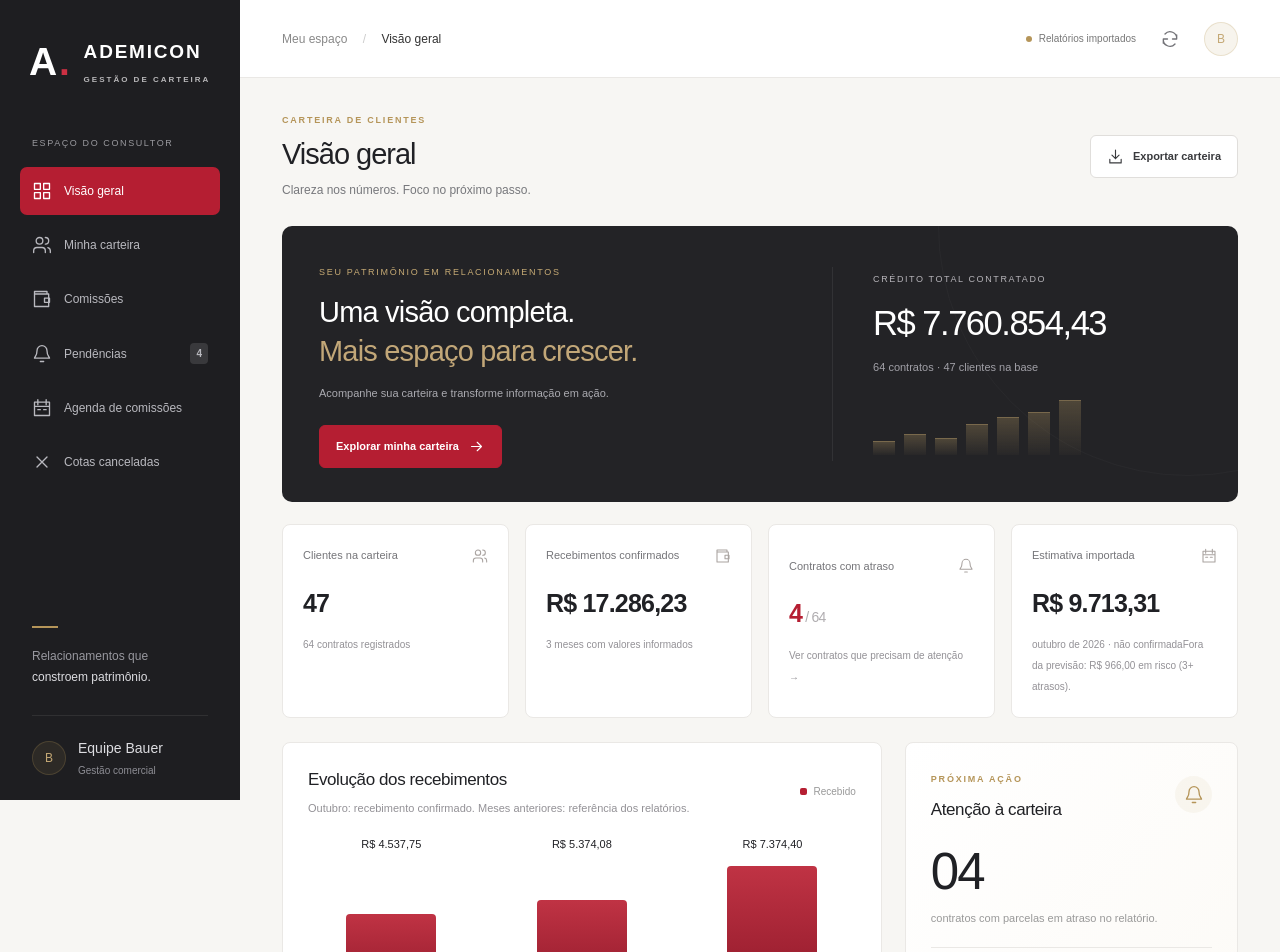
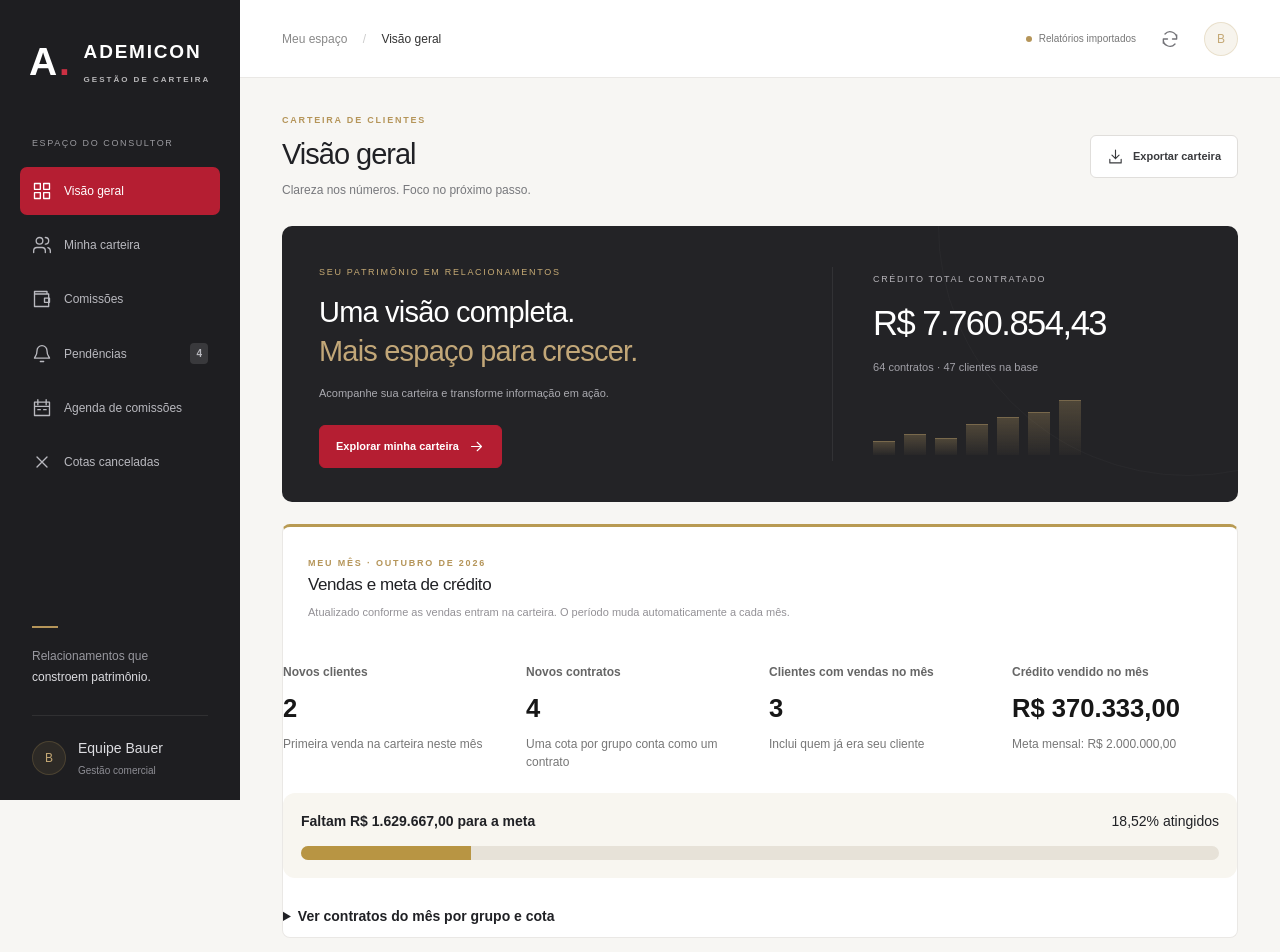
Before and after one commit to bauerenati-stack/carteira-clientes, a Next.js app: page / in a window 1280 px wide. Shown: the top 952 px of the page. Built offline with nearby package versions, Linux system fonts and the light colour scheme.

Commit message:
Adiciona indicadores de vendas do mês e meta mensal de crédito de R$ 2 milhões

```diff
--- /dev/null
+++ b/app/components/vendas-do-mes.tsx
@@ -0,0 +1,26 @@
+"use client";
+import { useEffect, useState } from "react";
+import { META_CREDITO_MENSAL, vendasMensais, type VendaDaCarteira } from "@/lib/vendas-mensais";
+const dinheiro = (n: number) => n.toLocaleString("pt-BR", {style:"currency",currency:"BRL"});
+export function VendasDoMes({ clientes }: { clientes: VendaDaCarteira[] }) {
+  const [periodo, setPeriodo] = useState("");
+  useEffect(() => {
+    const partes = new Intl.DateTimeFormat("en-US", {timeZone:"America/Sao_Paulo",year:"numeric",month:"2-digit"}).formatToParts(new Date());
+    setPeriodo(`${partes.find(p => p.type === "year")!.value}-${partes.find(p => p.type === "month")!.value}`);
+  }, []);
+  if (!periodo) return <section className="panel" aria-busy="true">Carregando vendas do mês...</section>;
+  const resumo = vendasMensais(clientes, periodo);
+  const titulo = new Date(periodo + "-01T12:00:00").toLocaleDateString("pt-BR",{month:"long",year:"numeric"});
+  const grupos = Array.from(new Set(resumo.vendas.map(c => c.grupo))).sort();
+  return <section className="panel monthly-sales">
+    <div className="panel-heading"><div><span className="eyebrow">MEU MÊS · {titulo.toLocaleUpperCase()}</span><h2>Vendas e meta de crédito</h2><p>Atualizado conforme as vendas entram na carteira. O período muda automaticamente a cada mês.</p></div></div>
+    <div className="monthly-metrics">
+      <div><small>Novos clientes</small><strong>{resumo.novosClientes}</strong><span>Primeira venda na carteira neste mês</span></div>
+      <div><small>Novos contratos</small><strong>{resumo.contratos}</strong><span>Uma cota por grupo conta como um contrato</span></div>
+      <div><small>Clientes com vendas no mês</small><strong>{resumo.compradores}</strong><span>Inclui quem já era seu cliente</span></div>
+      <div><small>Crédito vendido no mês</small><strong>{dinheiro(resumo.credito)}</strong><span>Meta mensal: {dinheiro(META_CREDITO_MENSAL)}</span></div>
+    </div>
+    <div className="monthly-goal"><div><strong>{resumo.falta > 0 ? `Faltam ${dinheiro(resumo.falta)} para a meta` : "Meta atingida"}</strong><span>{resumo.percentual.toLocaleString("pt-BR",{maximumFractionDigits:2})}% atingidos{resumo.excedente > 0 ? ` · ${dinheiro(resumo.excedente)} acima da meta` : ""}</span></div><progress aria-label="Progresso da meta mensal de crédito" value={Math.min(100,resumo.percentual)} max={100} /></div>
+    <details><summary>Ver contratos do mês por grupo e cota</summary><div className="table-scroll"><table><thead><tr><th>Cliente</th><th>Grupo</th><th>Cota</th><th>Crédito vendido</th><th>Data da venda</th></tr></thead><tbody>{resumo.vendas.map(c => <tr key={`${c.grupo}:${c.cota}`}><td>{c.nome}</td><td>{c.grupo}</td><td>{c.cota}</td><td>{dinheiro(c.credito)}</td><td>{new Date(c.data_venda.slice(0,10)+"T12:00:00").toLocaleDateString("pt-BR")}</td></tr>)}</tbody></table></div>{!resumo.vendas.length && <p>Nenhuma venda registrada neste mês.</p>}<div className="monthly-groups">{grupos.map(g => { const a=resumo.vendas.filter(c => c.grupo===g);return <p key={g}>Grupo {g}: <strong>{a.length} {a.length===1?"contrato":"contratos"}</strong> · {dinheiro(a.reduce((s,c)=>s+c.credito,0))}</p>;})}</div></details>
+  </section>;
+}
--- a/app/globals.css
+++ b/app/globals.css
@@ -1336,3 +1336,20 @@ select {
 .commission-ledger { margin-bottom: 20px; }
 .commission-ledger > p { font-size: 13px; margin-top: 12px; }
 .client-dialog .commission-ledger { padding: 12px; }
+
+.monthly-sales { margin: 22px 0; border-top: 3px solid #b89a52; }
+.monthly-metrics { display: grid; grid-template-columns: repeat(4,minmax(0,1fr)); gap: 18px; margin: 22px 0; }
+.monthly-metrics > div { display: flex; flex-direction: column; gap: 8px; }
+.monthly-metrics small { color: #666; font-weight: 600; }
+.monthly-metrics strong { font-size: clamp(22px,2vw,30px); color: #171717; }
+.monthly-metrics span { color: #777; font-size: 12px; }
+.monthly-goal { background: #f8f6f0; padding: 18px; border-radius: 12px; margin: 18px 0; }
+.monthly-goal > div { display: flex; justify-content: space-between; gap: 12px; flex-wrap: wrap; }
+.monthly-goal progress { display: block; width: 100%; height: 14px; accent-color: #b89543; margin-top: 14px; border: none; border-radius: 20px; overflow: hidden; }
+.monthly-goal progress::-webkit-progress-bar { background: #e7e2d8; }
+.monthly-goal progress::-webkit-progress-value { background: #b89543; }
+.monthly-goal progress::-moz-progress-bar { background: #b89543; }
+.monthly-sales summary { cursor: pointer; font-weight: 600; padding: 10px 0; }
+.monthly-groups { display: flex; flex-wrap: wrap; gap: 8px 24px; margin-top: 14px; font-size: 13px; }
+@media(max-width:800px) { .monthly-metrics { grid-template-columns: repeat(2,minmax(0,1fr)); } }
+@media(max-width:420px) { .monthly-metrics strong { font-size: 21px; } .monthly-goal > div { flex-direction: column; } }
--- a/app/page.tsx
+++ b/app/page.tsx
@@ -6,6 +6,7 @@ import { cotaCancelada, separarPrevisao, type ItemPrevisao } from "@/lib/previsa
 import { Lembretes, WhatsAppIcon } from "@/app/components/lembretes";
 import { whatsappUrl } from "@/lib/lembretes";
 
+import { VendasDoMes } from "@/app/components/vendas-do-mes";
 import { Historico, type HistoricoComissoes } from "@/app/components/historico-comissoes";
 
 type View = "dashboard" | "carteira" | "comissoes" | "alertas" | "agenda" | "cancelados";
@@ -542,6 +543,7 @@ export default function Home() {
                       </div>
                     </div>
                   </section>
+                  <VendasDoMes clientes={clientes} />
                   <section className="stats">
                     <div className="stat">
                       <div className="stat-label">
--- /dev/null
+++ b/lib/vendas-mensais.ts
@@ -0,0 +1,17 @@
+export interface VendaDaCarteira { nome: string; cpf_cnpj: string; grupo: string; cota: number; credito: number; data_venda: string }
+export const META_CREDITO_MENSAL = 2_000_000;
+const nome = (s: string) => s.normalize("NFD").replace(/[\u0300-\u036f]/g, "").trim().replace(/\s+/g, " ").toUpperCase();
+export function vendasMensais(clientes: VendaDaCarteira[], periodo: string) {
+  const pessoaPorNome = new Map<string, string>();
+  for (const c of clientes) if (c.cpf_cnpj) pessoaPorNome.set(nome(c.nome), c.cpf_cnpj.replace(/\D/g, ""));
+  const pessoa = (c: VendaDaCarteira) => pessoaPorNome.get(nome(c.nome)) || nome(c.nome);
+  const anteriores = new Set(clientes.filter(c => c.data_venda.slice(0,7) < periodo).map(pessoa));
+  const cotas = new Map<string, VendaDaCarteira>();
+  for (const c of clientes) if (c.data_venda.slice(0,7) === periodo) cotas.set(`${c.grupo.padStart(6,"0")}:${c.cota}`, c);
+  const vendas = Array.from(cotas.values());
+  const compradores = new Set(vendas.map(pessoa));
+  const novosClientes = Array.from(compradores).filter(p => !anteriores.has(p)).length;
+  const credito = vendas.reduce((s,c) => s + Math.round(c.credito * 100),0) / 100;
+  return { vendas, compradores: compradores.size, novosClientes, contratos: vendas.length, credito,
+    falta: Math.max(0, META_CREDITO_MENSAL - credito), excedente: Math.max(0, credito - META_CREDITO_MENSAL), percentual: credito / META_CREDITO_MENSAL * 100 };
+}
```
